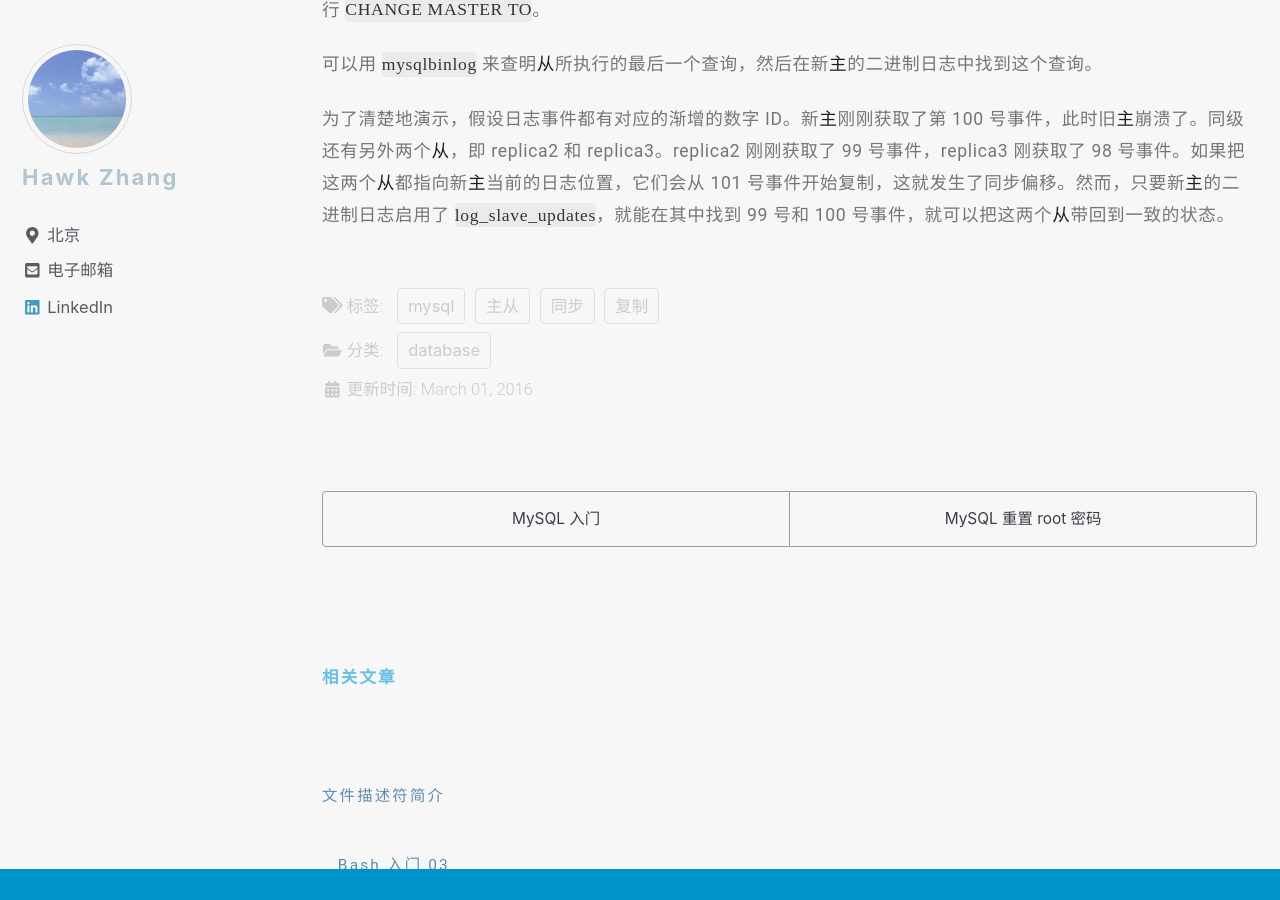
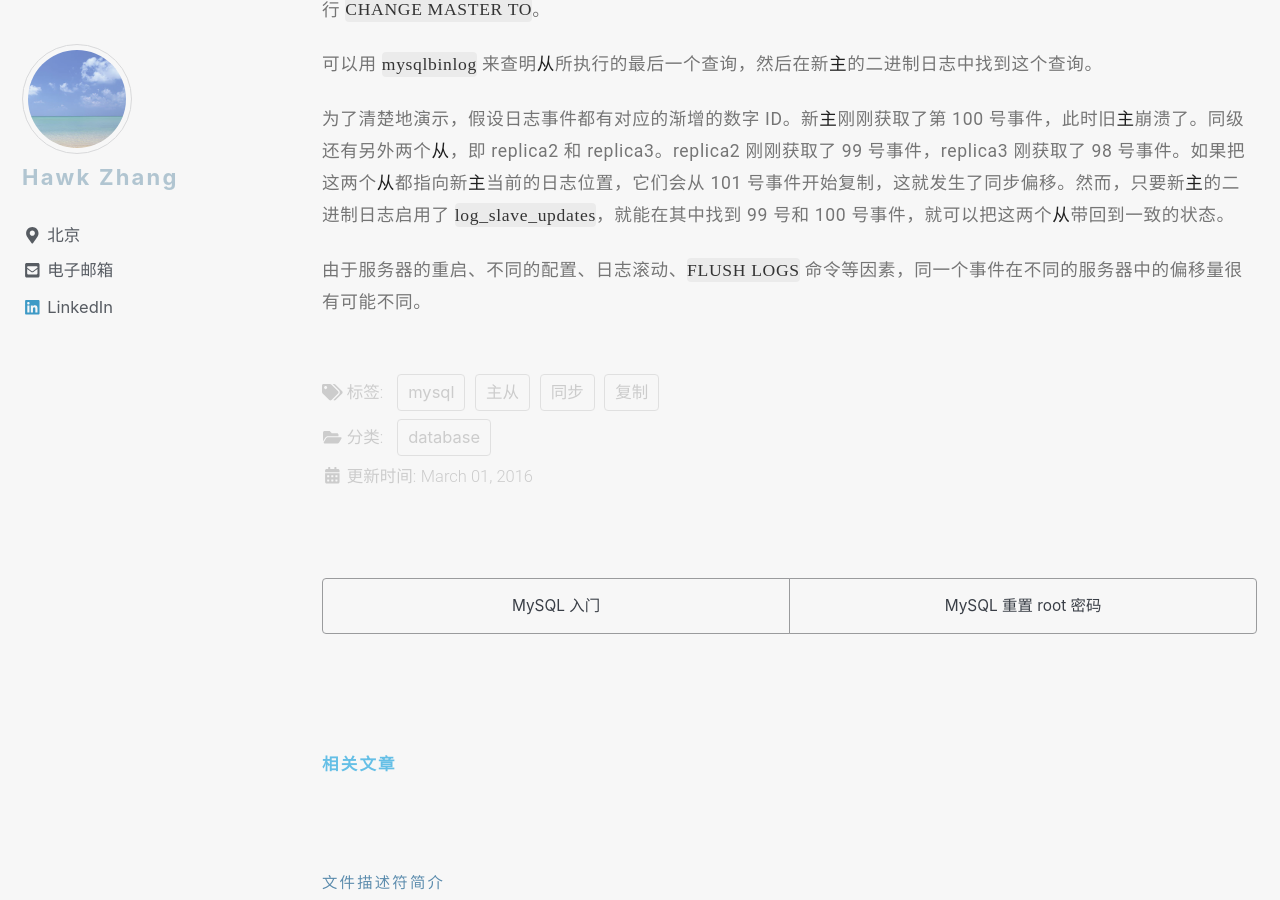
Before and after one commit to narru888/linotes_note, a Jekyll site: the page built from _posts/mysql/2016-03-01-master.slave.md, in a window 1280 px wide and 900 px high, scrolled down 52335 px. Built offline with Jekyll 4.4.1, drawn with Linux system fonts in a browser that asks for light colours; nearby versions of some CDN libraries; a script that is not in the unit is left out.

Commit message:
update on 2018-08-16 11:50:01 CST

```diff
--- a/_posts/mysql/2016-03-01-master.slave.md
+++ b/_posts/mysql/2016-03-01-master.slave.md
@@ -1638,3 +1638,5 @@ $ pt-table-checksum --replicate=test.checksum <master_host>
 可以用 `mysqlbinlog` 来查明*从*所执行的最后一个查询，然后在新*主*的二进制日志中找到这个查询。
 
 为了清楚地演示，假设日志事件都有对应的渐增的数字 ID。新*主*刚刚获取了第 100 号事件，此时旧*主*崩溃了。同级还有另外两个*从*，即 replica2 和 replica3。replica2 刚刚获取了 99 号事件，replica3 刚获取了 98 号事件。如果把这两个*从*都指向新*主*当前的日志位置，它们会从 101 号事件开始复制，这就发生了同步偏移。然而，只要新*主*的二进制日志启用了 `log_slave_updates`，就能在其中找到 99 号和 100 号事件，就可以把这两个*从*带回到一致的状态。
+
+由于服务器的重启、不同的配置、日志滚动、`FLUSH LOGS` 命令等因素，同一个事件在不同的服务器中的偏移量很有可能不同。
```
